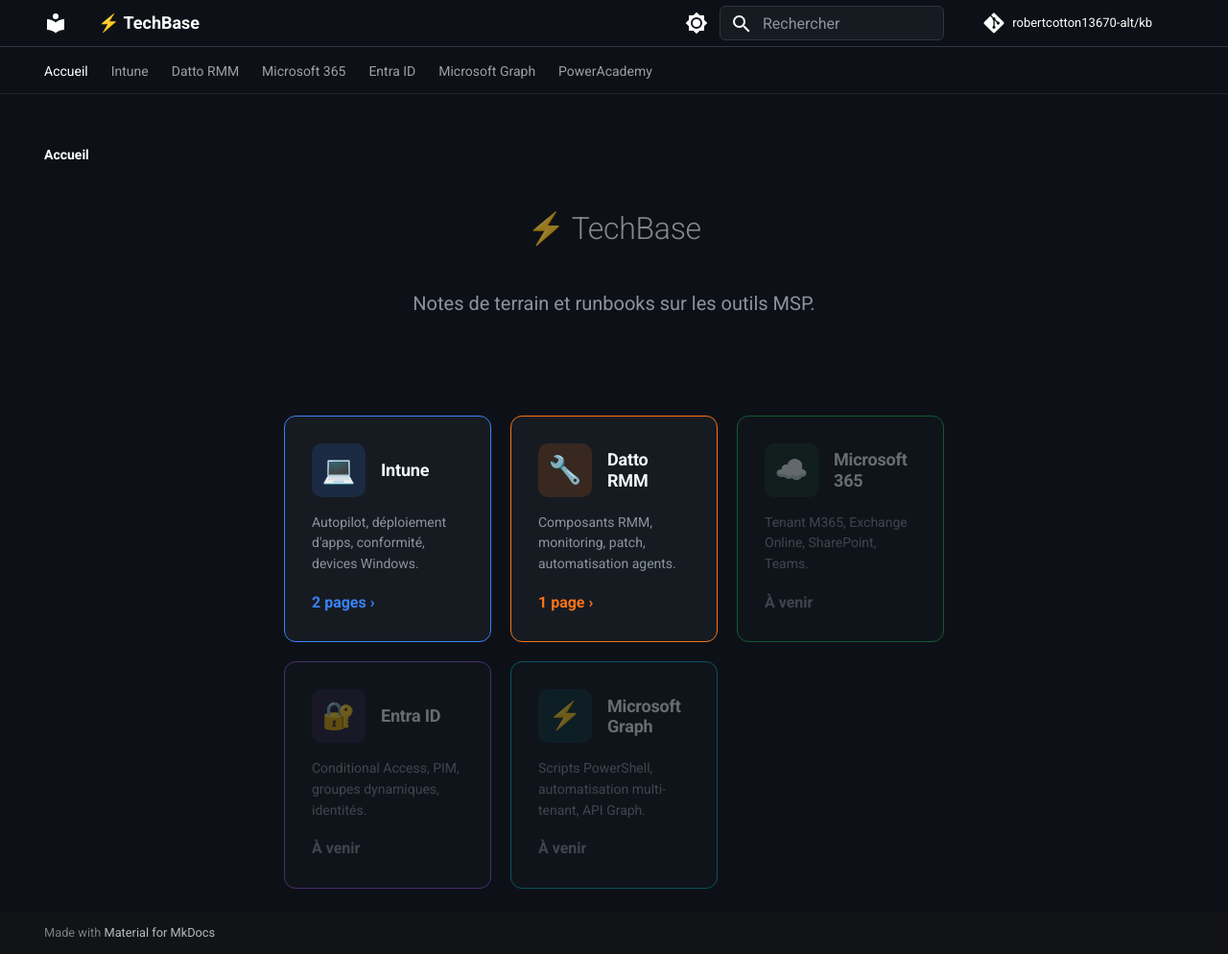
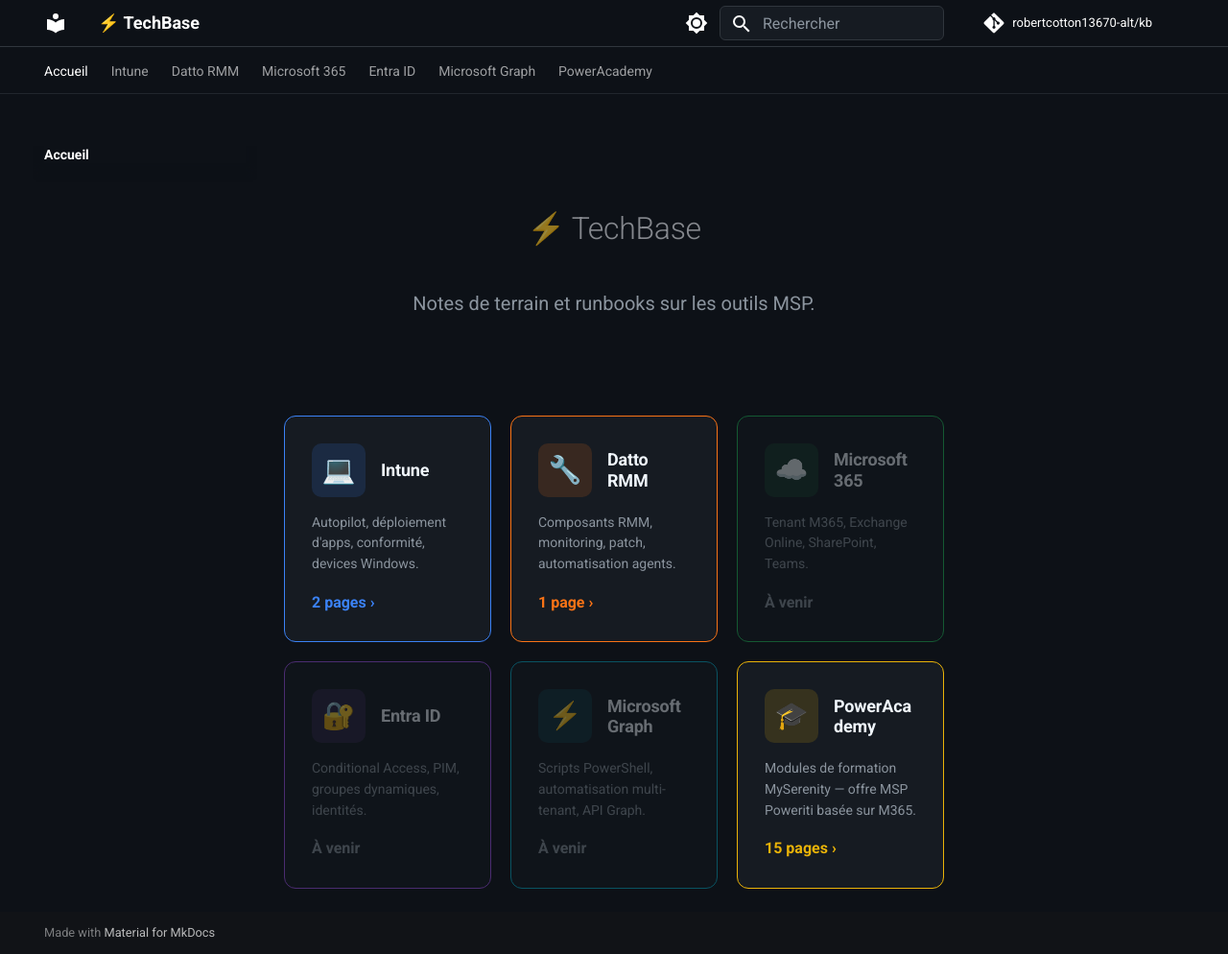
Before and after one commit to robertcotton13670-alt/kb, an MkDocs documentation site: the page built from docs/index.md, in a window 1280 px wide and 994 px high. Shown: the whole window at 96% size. Built offline with MkDocs 1.6.1 and Material for MkDocs 9.7.7, drawn with Linux system fonts in a browser that asks for light colours; comment, search, counter and statistics services are not loaded.

Commit message:
feat: ajout card PowerAcademy sur la page d'accueil
Co-Authored-By: Claude Sonnet 4.6 <noreply@anthropic.com>

```diff
--- a/docs/assets/extra.css
+++ b/docs/assets/extra.css
@@ -186,7 +186,7 @@
 .kb-m365:hover     { box-shadow: 0 0 0 1px #22C55E, 0 8px 32px rgba(34,  197,  94, 0.25); }
 .kb-entra:hover    { box-shadow: 0 0 0 1px #A855F7, 0 8px 32px rgba(168,  85, 247, 0.25); }
 .kb-graph:hover    { box-shadow: 0 0 0 1px #06B6D4, 0 8px 32px rgba(6,   182, 212, 0.25); }
-.kb-workflow:hover { box-shadow: 0 0 0 1px #EAB308, 0 8px 32px rgba(234, 179,   8, 0.25); }
+.kb-poweracademy:hover { box-shadow: 0 0 0 1px #EAB308, 0 8px 32px rgba(234, 179,   8, 0.25); }
 
 /* ── Couleurs par section (border + icône) ────────────────────────────────── */
 
@@ -195,4 +195,4 @@
 .kb-m365     { --_accent: #22C55E; --_icon-bg: rgba(34,  197,  94, 0.15); }
 .kb-entra    { --_accent: #A855F7; --_icon-bg: rgba(168,  85, 247, 0.15); }
 .kb-graph    { --_accent: #06B6D4; --_icon-bg: rgba(6,   182, 212, 0.15); }
-.kb-workflow { --_accent: #EAB308; --_icon-bg: rgba(234, 179,   8, 0.15); }
+.kb-poweracademy { --_accent: #EAB308; --_icon-bg: rgba(234, 179,   8, 0.15); }
--- a/docs/index.md
+++ b/docs/index.md
@@ -55,4 +55,13 @@ description: Notes techniques et runbooks sur Intune, Entra ID, Microsoft 365, D
     <span class="kb-card-count">À venir</span>
   </a>
 
+  <a href="poweracademy/" class="kb-card kb-poweracademy">
+    <div class="kb-card-header">
+      <div class="kb-card-icon">🎓</div>
+      <h3>PowerAcademy</h3>
+    </div>
+    <p>Modules de formation MySerenity — offre MSP Poweriti basée sur M365.</p>
+    <span class="kb-card-count">15 pages ›</span>
+  </a>
+
 </div>
```
